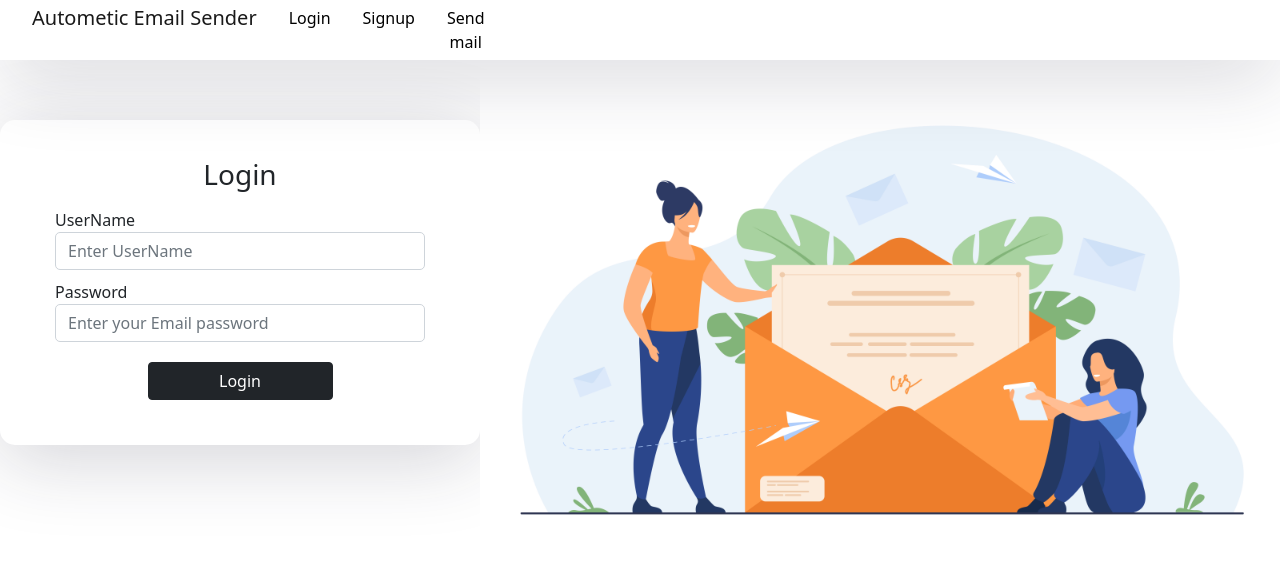
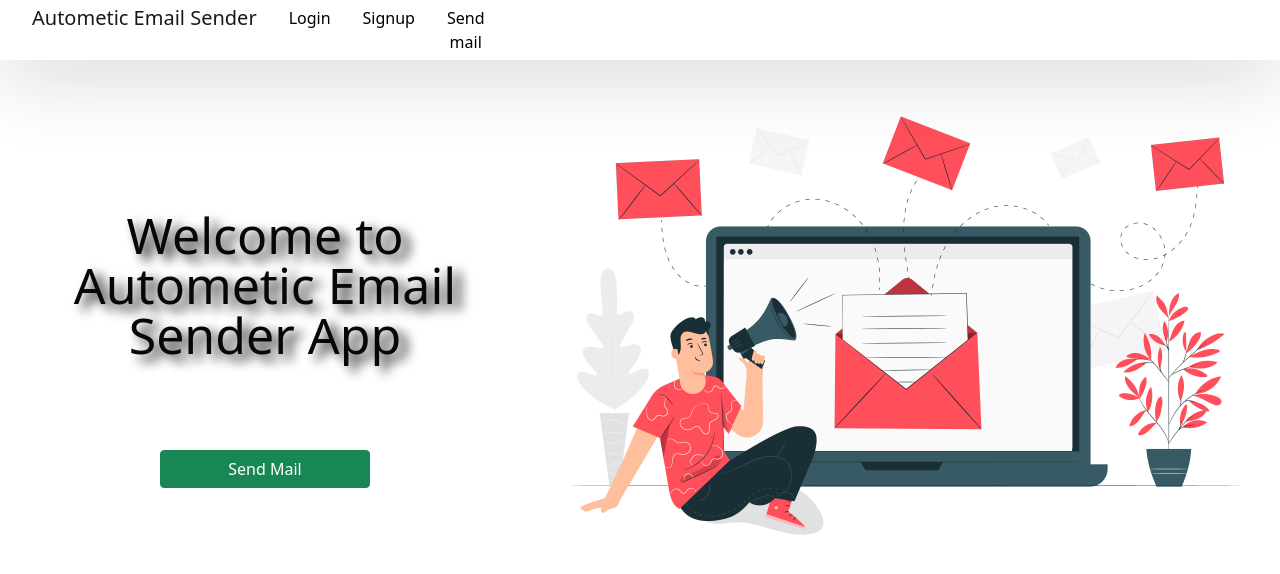
Before and after one commit to darshanahire/automatic-email-sender, a React (Create React App) app in the folder FrontEnd/: page / in a window 1280 px wide. Before the commit this address led to /Login. Shown: the top 574 px of the page. Built offline with nearby package versions, Linux system fonts and the light colour scheme.

Commit message:
bug fixed

```diff
--- a/FrontEnd/src/App.js
+++ b/FrontEnd/src/App.js
@@ -2,13 +2,13 @@ import React from 'react';
 import 'bootstrap/dist/css/bootstrap.min.css';
 import './App.css';
 import { BrowserRouter as Router, Switch, Route, Link } from "react-router-dom";
-import { Redirect ,useHistory } from 'react-router';
+import { Redirect  } from 'react-router';
 
 import Home from "./components/Home.component";
 import send from "./components/send.component";
 import Signup from "./components/signup.component";
 import login from "./components/login.component";
-import Logout from "./components/logout.component";
+
 
 const checkAuth=()=>{
   let key=window.localStorage.getItem('key');
@@ -39,9 +39,6 @@ function App() {
     <div className="App">
       <div>
       <nav className="navbar navbar-expand-lg navbar-light">
-
-
-
             <ul className=" dispalyflex">
           <Link className="navbar-brand" to={"/"}>Autometic Email Sender</Link>
               <li className="nav-item1">
@@ -64,7 +61,7 @@ function App() {
       </div>
 
       <Switch>
-              <AuthRoute exact path='/' component={Home} />
+              <Route exact path='/' component={Home} />
               <Route  exact path="/Login" component={login} />
               <Route exact path='/signup' component={Signup} />
               <AuthRoute exact path='/send-mail' component={send} />
--- a/FrontEnd/src/components/Home.component.js
+++ b/FrontEnd/src/components/Home.component.js
@@ -1,61 +1,20 @@
 import React, { Component } from "react";
-import axios from "axios";
+import { BrowserRouter as Route, Link } from "react-router-dom";
 
-
+import send from "./send.component";
+<Route exact path='/send-mail' component={send} />
 export default class Home extends Component {
-
-
-
-    constructor(props) {
-        super(props);
-        this.state = {
-            mymail: null,
-            mypassword: null
-        };
-
-        this.handleChange = this.handleChange.bind(this);
-        this.handleSubmit = this.handleSubmit.bind(this);
-    }
-
-    handleChange(event) {
-        const target = event.target;
-        var name = target.name;
-        const value = target.value;
-
-        this.setState({ [name]: value });
-    }
-
-    handleSubmit(event) {
-        console.log(this.state)
-        let mymail = this.state.mymail;
-        let mypassword = this.state.mypassword;
-        event.preventDefault();
-        alert("mail send successfully....");
-        axios.post("/sign-up", { mymail, mypassword }).then(() => {
-
-        }).catch((error) => {
-            console.log(error);
-
-        })
-    }
-
-
-
-
 
     render() {
         return (
-
-
             <>
                 <div className="outer">
                     <div className="middle">
                         <div className="inner-home" id="inner-right">
 
-                            <h3 className="heading">Welcome to Atometed Email Sender App</h3>
+                            <h3 className="heading">Welcome to Autometic Email Sender App</h3>
                             <div className="heading2">
-                                <button type="submit" to={'/send-mail'} className="btn btn-success" >Send Mail</button>
-                                {/* <Link type="submit" className="btn btn-success" to={"/send-mail"}>Sign mail</Link> */}
+                                <Link type="submit" className="btn btn-success"  to={'/send-mail'}>Send Mail</Link>
                             </div>
                         </div>
                         <div className="img1" id="inner-left">
@@ -63,30 +22,7 @@ export default class Home extends Component {
                         </div>
                     </div>
                 </div>
-
-
-
-
-
-            </>
-            // <form onSubmit={this.handleSubmit}>
-
-            //     <h3>Log in</h3>
-
-            //     <div className="form-group">
-            //         <label>Email</label>
-            //         <input name="mymail" type="email" id="mymail" className="form-control" placeholder="Enter email" value={this.state.value} onChange={this.handleChange} />
-            //     </div>
-
-            //     <div className="form-group">
-            //         <label>Password</label>
-            //         <input name="mypassword" type="password" id="mypassword" className="form-control" placeholder="Enter password" value={this.state.value} onChange={this.handleChange} />
-            //     </div>
-
-            //     <div className="btn-div">
-            //     <button type="submit" className="btn btn-dark">Sign in</button>
-            //     </div>
-            // </form>
+                </>
         );
     }
 }
--- /dev/null
+++ b/FrontEnd/src/components/alertBox.js
@@ -0,0 +1,31 @@
+import React from 'react';
+
+function alertBox(props) {
+  return (<>
+    <button type="button" class="btn btn-primary" data-toggle="modal" data-target="#exampleModalCenter">
+              Launch demo modal
+            </button>
+            <div class="modal fade" id="exampleModalCenter" tabindex="-1" role="dialog" aria-labelledby="exampleModalCenterTitle" aria-hidden="true">
+              <div class="modal-dialog modal-dialog-centered" role="document">
+                <div class="modal-content">
+                  <div class="modal-header">
+                    <h5 class="modal-title" id="exampleModalLongTitle">{this.props.msg}</h5>
+                    <button type="button" class="close" data-dismiss="modal" aria-label="Close">
+                      <span aria-hidden="true">&times;</span>
+                    </button>
+                  </div>
+                  <div class="modal-body">
+                    ...
+                  </div>
+                  <div class="modal-footer">
+                    <button type="button" class="btn btn-secondary" data-dismiss="modal">Close</button>
+                    <button type="button" class="btn btn-primary">Save changes</button>
+                  </div>
+                </div>
+              </div>
+            </div>
+            </>
+  );
+}
+
+export default alertBox;
--- a/FrontEnd/src/components/logout.component.js
+++ /dev/null
@@ -1,7 +0,0 @@
-import React, { Component, useState } from "react";
-
-export default class Login extends Component {
-    render(){
-   return( window.localStorage.clear(),
-   window.location.href="https://automatic-email-sender.herokuapp.com/")
-    }}
--- a/FrontEnd/src/components/send.component.js
+++ b/FrontEnd/src/components/send.component.js
@@ -1,10 +1,7 @@
 // import React, { Component } from "react";
-import React, { Component, useState } from "react";
-import { Redirect } from "react-router";
+import React, { Component } from "react";
 import axios from "axios";
 
-
-let k = 1;
 export default class send extends Component {
 
   constructor(props) {
--- a/FrontEnd/src/components/signup.component.js
+++ b/FrontEnd/src/components/signup.component.js
@@ -1,5 +1,4 @@
-// import React, { Component } from "react";
-import React, { Component, useState } from "react";
+import React, { Component } from "react";
 import axios from "axios";
 
 
```
Also changed, not shown: FrontEnd/src/components/login.component.js (+6 -5 lines), 1 other file (tests, documents, lock files or other folders).
